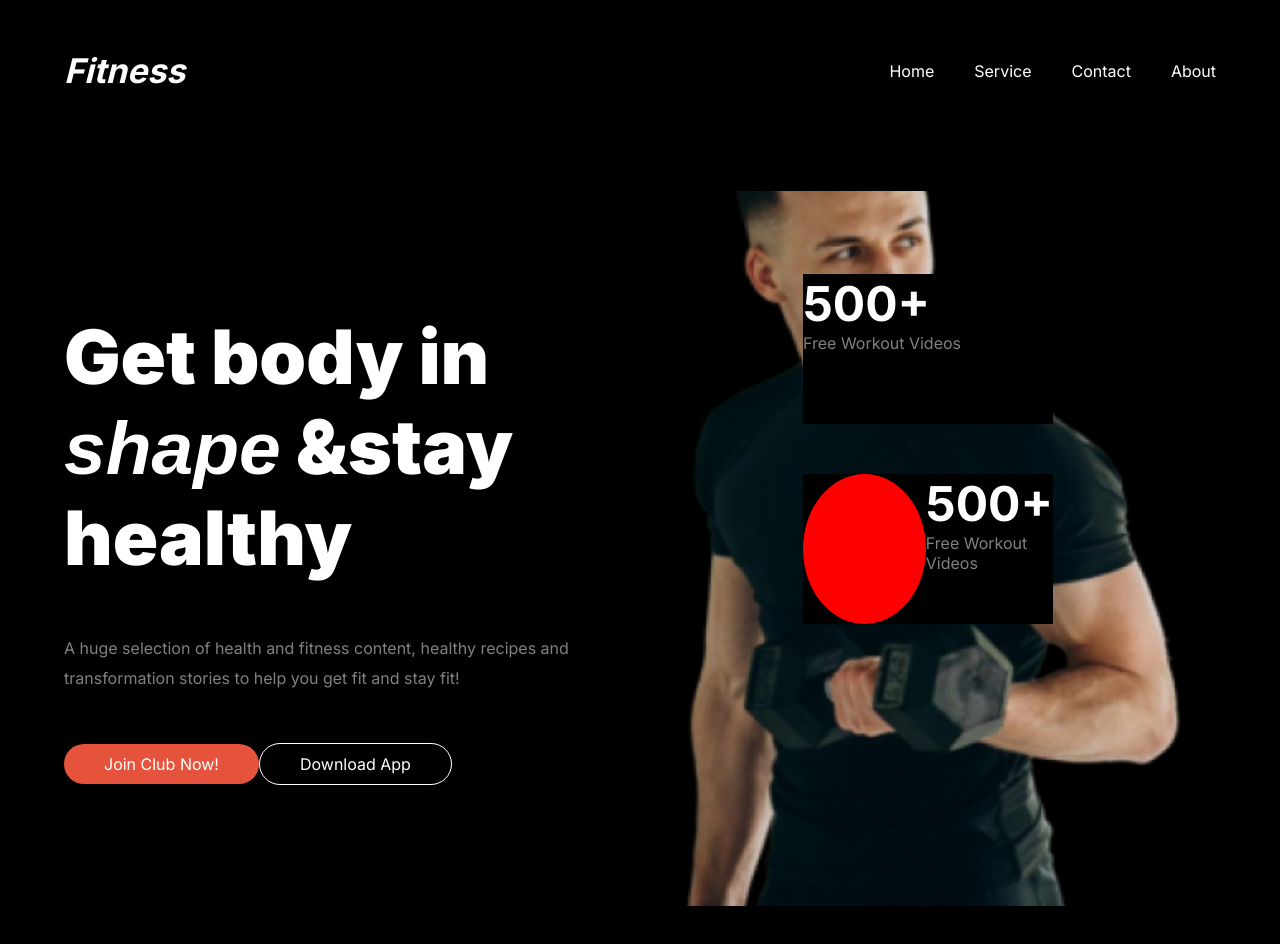
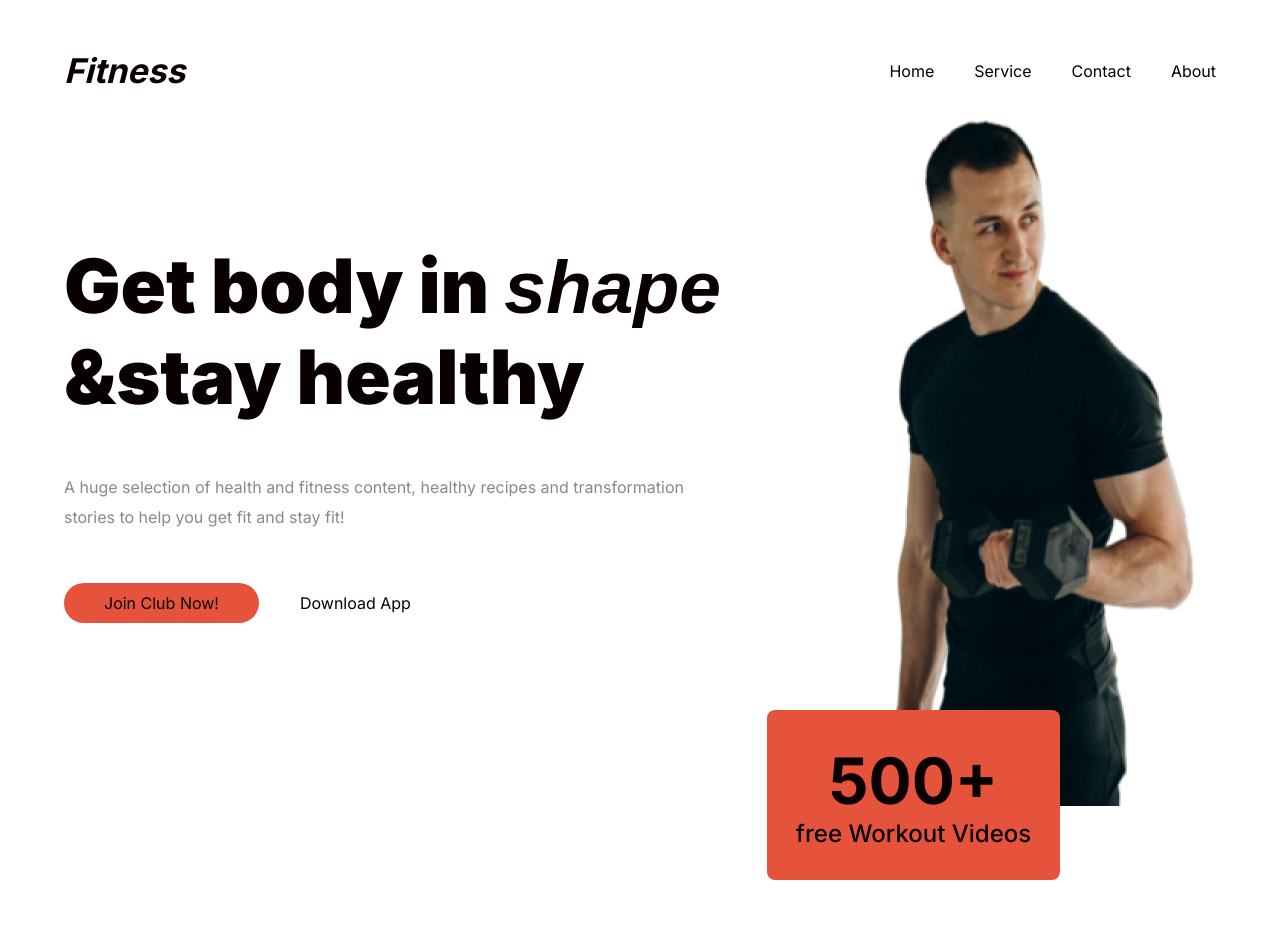
Before and after one commit to raselm282/assignment2, a plain HTML site: page index.html in a window 1280 px wide. After the commit the page ends 880 px from the top, so only its background shows below. Drawn offline with Linux system fonts and the light colour scheme.

Commit message:
image add

```diff
--- a/index.html
+++ b/index.html
@@ -26,21 +26,12 @@
             </div>
         </div>
         <div class="banner-image">
-            <div class="banner-img-card">
-                <div class="op">
-                    <h3>500+</h3>
-                <p class="p-fonts">Free Workout Videos</p>
-                </div>
-            </div>
-            <div class="banner-img-card2">
-                <div id="bgc"></div>
-                <div>
-                    <div>
-                        <h3>500+</h3>
-                    <p class="p-fonts">Free Workout Videos</p>
-                    </div>
-                </div>
-            </div>
+            <img src="./images/Images 2.png" alt="">
+            <button id="experience-badge" class="btn-primary">
+                <span class="experience-year">500+</span class>
+                <p>free Workout Videos</p>
+            </button>
+
         </div>
     </div>
 
--- a/styles/style.css
+++ b/styles/style.css
@@ -4,8 +4,8 @@
     font-family: "Inter", sans-serif;
     max-width: 1440px;
     margin: 0px;
-    background-color: rgb(0, 0, 0);
-    color: white;
+    /* background-color: rgb(0, 0, 0);  */
+    color: rgb(9, 1, 1);
 
 }
 .container{
@@ -53,64 +53,25 @@ img{
 /* nav end */
 /* banner start */
 .banner{
-    display: grid;
-    grid-template-columns: repeat(2, 1fr);
-    align-items: center;
-    justify-content: center;
-    margin-top: 100px;
-    margin-bottom: 50px;
+    display: flex;
+    gap:140px;
 }
-.banner-image{
-    background-image: url(../images/Images\ 2.png);
-    background-size: cover;
-    background-position: center;
+.banner-image img{
+    width: 100%;
     height: 715px;
-    display: flex;
-    flex-direction: column;
-    align-items: center;
-    justify-content: center;
-    position: relative;
 }
-/* .op{
-    background-color: transparent;
-} */
-.banner-img-card, .banner-img-card2{
-    width: 250px;
-    height: 150px;
-    /* background-color: rgba(255, 255, 255, 0.5); */
-}
-h3{
-    font-size: 3rem;
-}
-.banner-img-card{
-    position: absolute;
-    margin-top: -400px;
-}
-.banner-img-card2{
-    position: absolute;
-    /* left: 50px;
-    top: 100px; */
-}
-#bgc{
-    background-color: red;
-    border-radius: 50%;
-}
-.banner-img-card2{
-    display: grid;
-    grid-template-columns: repeat(2,  1fr);
-}
+
+
 .banner-title{
     font-size: 75px;
     line-height: 90px;
     font-weight: 900;
+    margin-top: 150px;
 
 }
-.p-fonts{
-    color: rgba(255, 255, 255, 0.5);
 
-}
 .p-font{
-    color: rgba(255, 255, 255, 0.5);
+    color: rgba(21, 19, 19, 0.5);
     line-height: 30px;
     margin-top: 50px;
     margin-bottom: 50px;
@@ -119,3 +80,17 @@ h3{
     background-color: transparent;
     border: 1px solid white;
 }
+#experience-badge{
+    /* display: flex; */
+    padding: 2rem 1.8rem;
+    border-radius: 8px;
+    font-weight: 500;
+    font-size: 1.5rem;
+    margin-left: -100px;
+    margin-top: -100px;
+}
+
+.experience-year{
+    font-size: 4rem;
+    font-weight: 700;
+}
```
